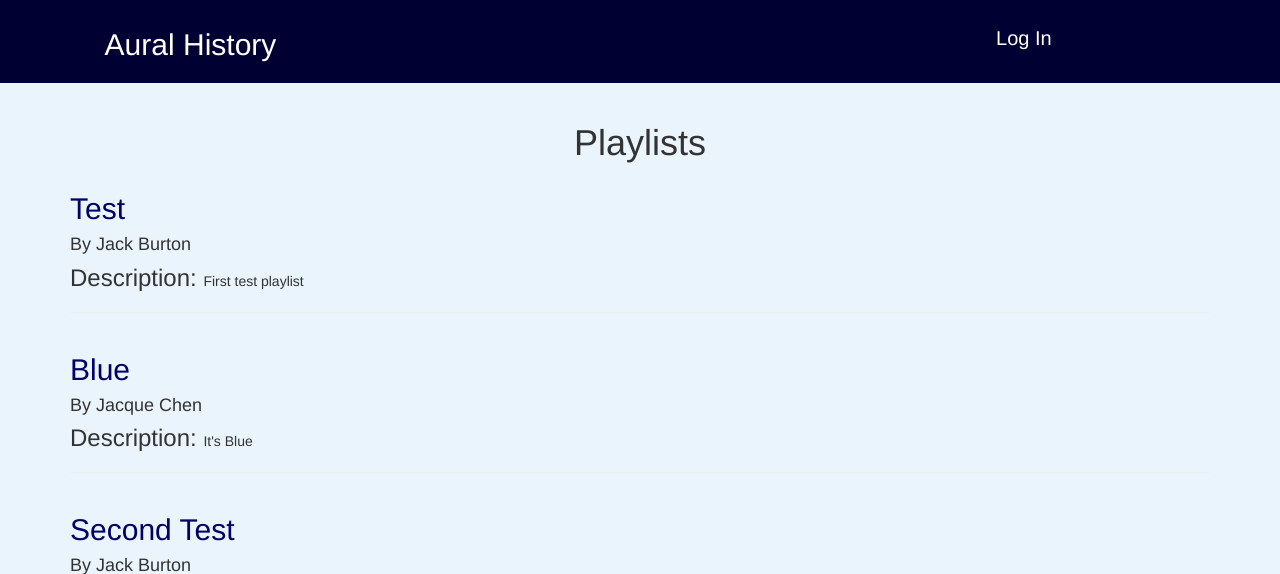
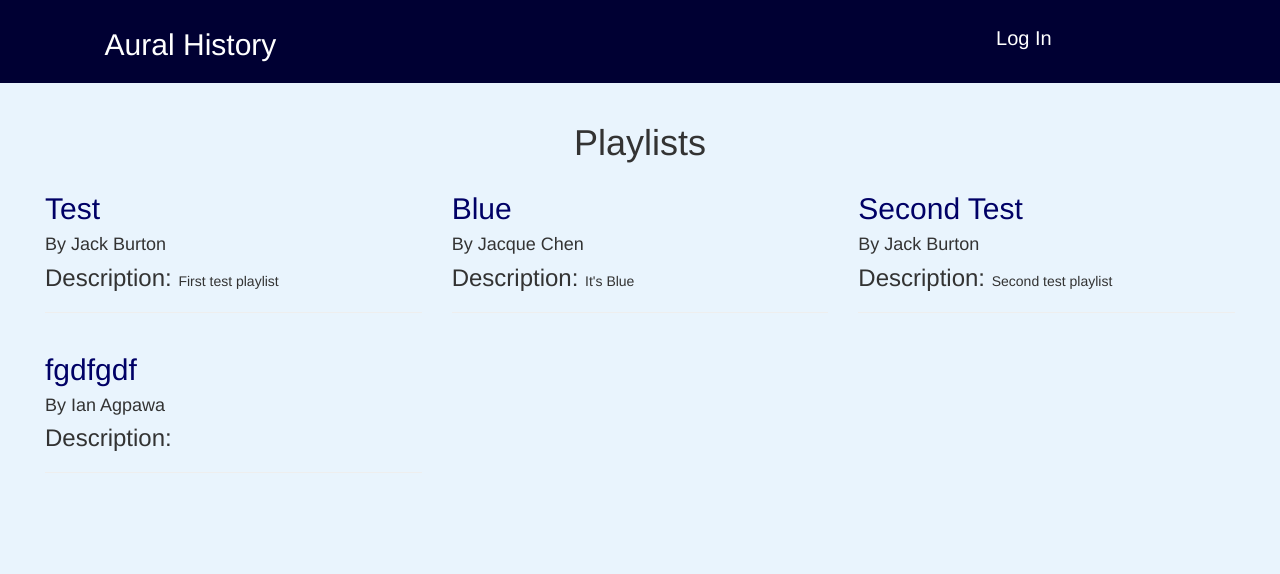
Before and after one commit to ianagpawa/catalog, a Flask app: page / in a window 1280 px wide. Shown: the top 574 px of the page. After the commit the page ends 473 px from the top, so only its background shows below. Run offline with Flask 2, Linux system fonts and the light colour scheme; some libraries are stand-ins or nearby versions.

Commit message:
refactor: Change publicplaylists page layout to columns

```diff
--- a/static/js/test.js
+++ b/static/js/test.js
@@ -1,6 +1,10 @@
 function startPage(){
+
     $.getJSON($SCRIPT_ROOT + '/playlists/JSON', function(data) {
-        console.log(data);
+        playlists = data["Playlists"];
+        for (playlist in playlists){
+            console.log(playlists[playlist])
+        }
       });
 };
 
--- a/templates/base.html
+++ b/templates/base.html
@@ -33,7 +33,7 @@
         </script>
 
         <script src="//apis.google.com/js/platform.js?onload=start"></script>
-        <script type=text/javascript src="{{ url_for('static', filename='js/test.js') }}"></script>
+
 
 
 
--- a/templates/publicplaylists.html
+++ b/templates/publicplaylists.html
@@ -20,10 +20,10 @@
 
     </div>
 
-<div id='test'><p id='h'></p></div>
+    <div id="playlist-tiles"></div>
 
     {% for playlist in playlists %}
-    <div class='container'>
+    <div class='container col-md-4'>
         <div class='top-playlist'>
             <h2>
                 <a href="{{url_for('showSongs', playlist_id = playlist.id)}}">
@@ -40,12 +40,13 @@
         </div>
         <hr>
     </div>
-
+    {% endfor %}
 </div>
 
-{% endfor %}
+
 <script type='text/javascript'>
 
     $SCRIPT_ROOT = {{ request.script_root|tojson|safe }};
 </script>
+<script type=text/javascript src="{{ url_for('static', filename='js/test.js') }}"></script>
 {% endblock %}
```
Also changed, not shown: 5 other files.
